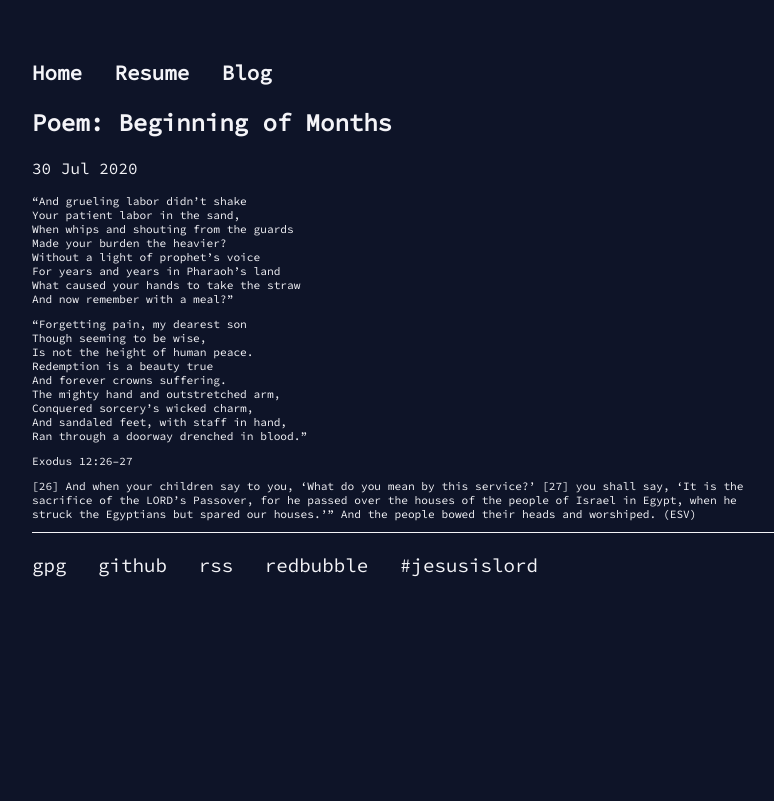
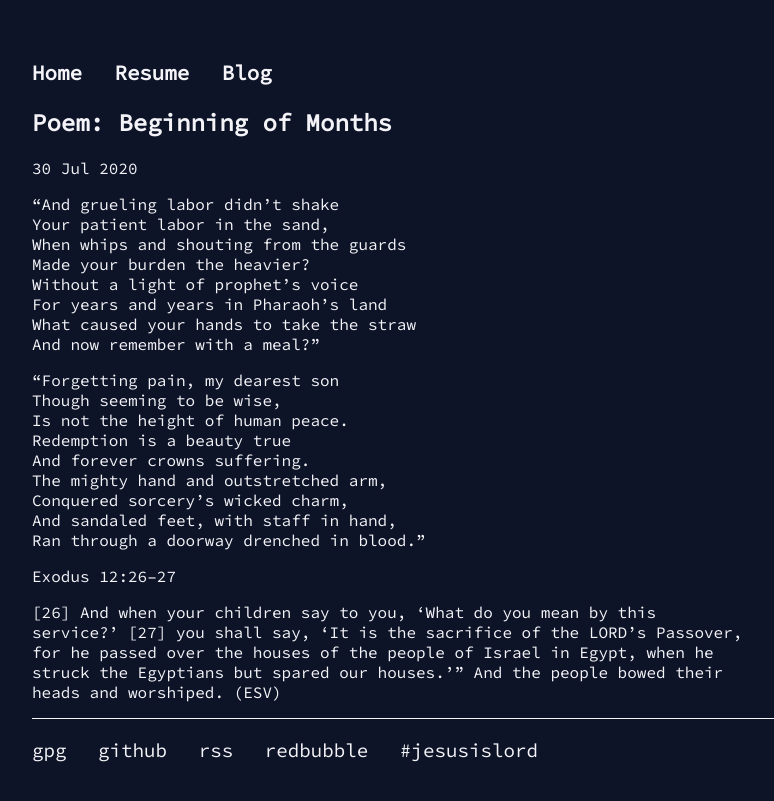
Before and after one commit to codyilardo/codyilardo.github.io, a Jekyll site: the page built from _posts/2020-07-30-beginning-of-months.md, in a window 1280 px wide. Shown: the top 801 px of the page, without its empty margins (160-934 px from the left). Built offline with Jekyll 4.4.1, drawn with Linux system fonts in a browser that asks for light colours.

Commit message:
css change

```diff
--- a/css/main.css
+++ b/css/main.css
@@ -91,6 +91,6 @@ ul.posts li {
 }
 
 .post {
-    font-size: 70%;
+    font-size: 100%;
 	width: 80%;
 }
```
